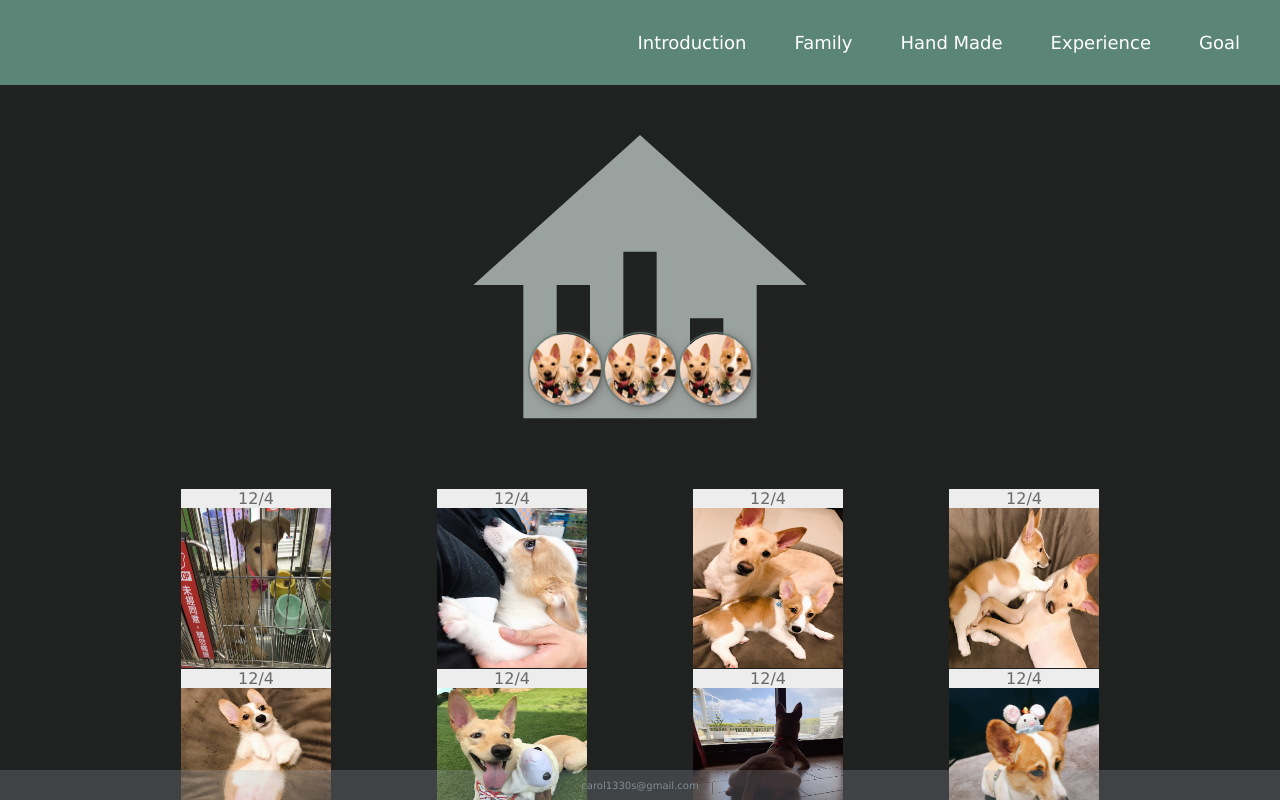
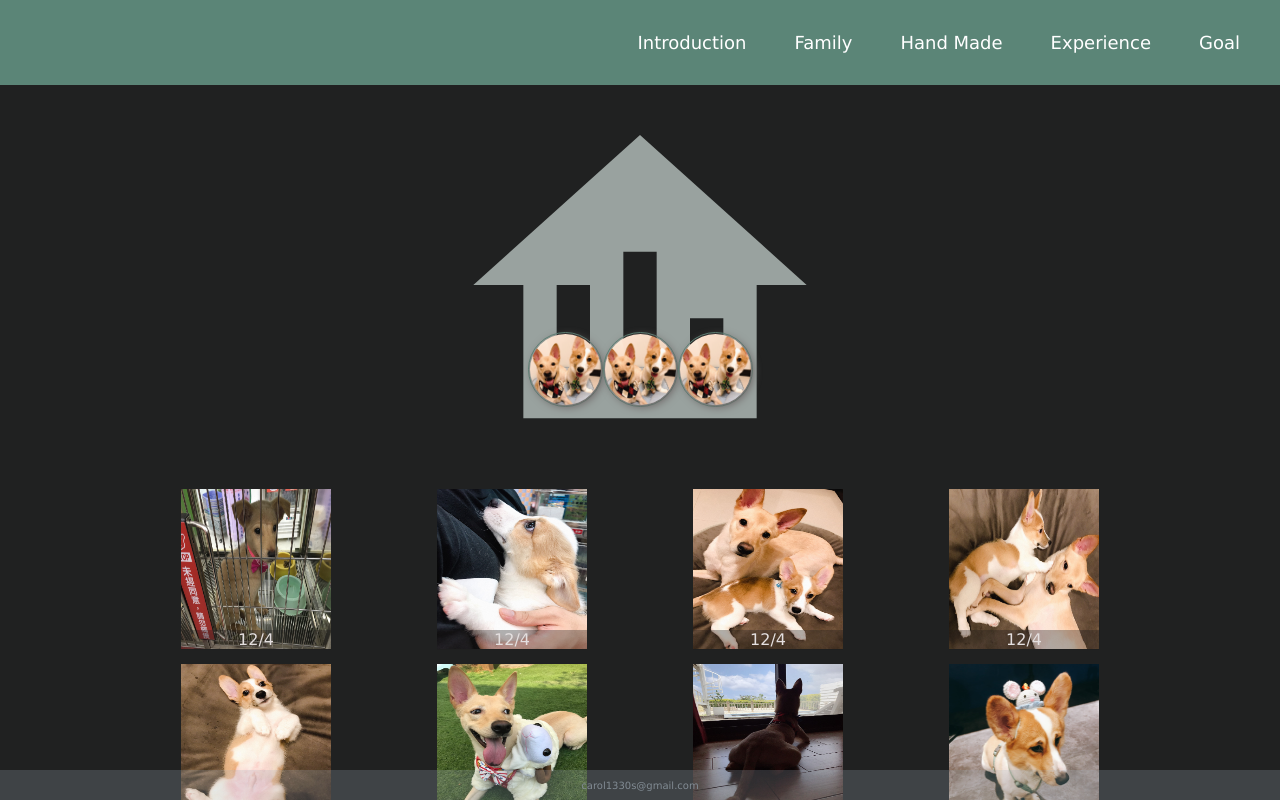
Before and after one commit to carol00/Introduction, a React (Create React App) app: page /family in a window 1280 px wide. Shown: the top 800 px of the page. Built offline with nearby package versions, Linux system fonts and the light colour scheme.

Commit message:
[修改] 標題顯示在圖上層

```diff
--- a/src/view/family/Family.jsx
+++ b/src/view/family/Family.jsx
@@ -31,8 +31,10 @@ const LifePhoto = () => {
     <div className={styles.festivalContainer}>
       {photoData.map((value, index) => (
         <div key={index} className={styles.picContent}>
-          <p className={styles.title}>{value.title}</p>
-          <div><img src={value.src} alt="" /></div>
+          <div>
+            <img src={value.src} alt="" />
+            <p className={styles.title}>{value.title}</p>
+          </div>
         </div>
       ))}
     </div>
--- a/src/view/family/family.module.sass
+++ b/src/view/family/family.module.sass
@@ -24,13 +24,18 @@
     .picContent
       width: 150px
       height: 160px
-      margin: 0 5px 20px 5px
+      margin: 0 5px 15px 5px
+      position: relative
       > div
         width: 100%
         height: 100%
       .title
-        background: #ededed
-        color: #696868
+        width: 100%
+        height: 20px
+        position: absolute
+        margin-top: -23px
+        background: #1f1b1b57
+        color: #e4dfdf
       img
         width: 100%
         height: 100%
```
